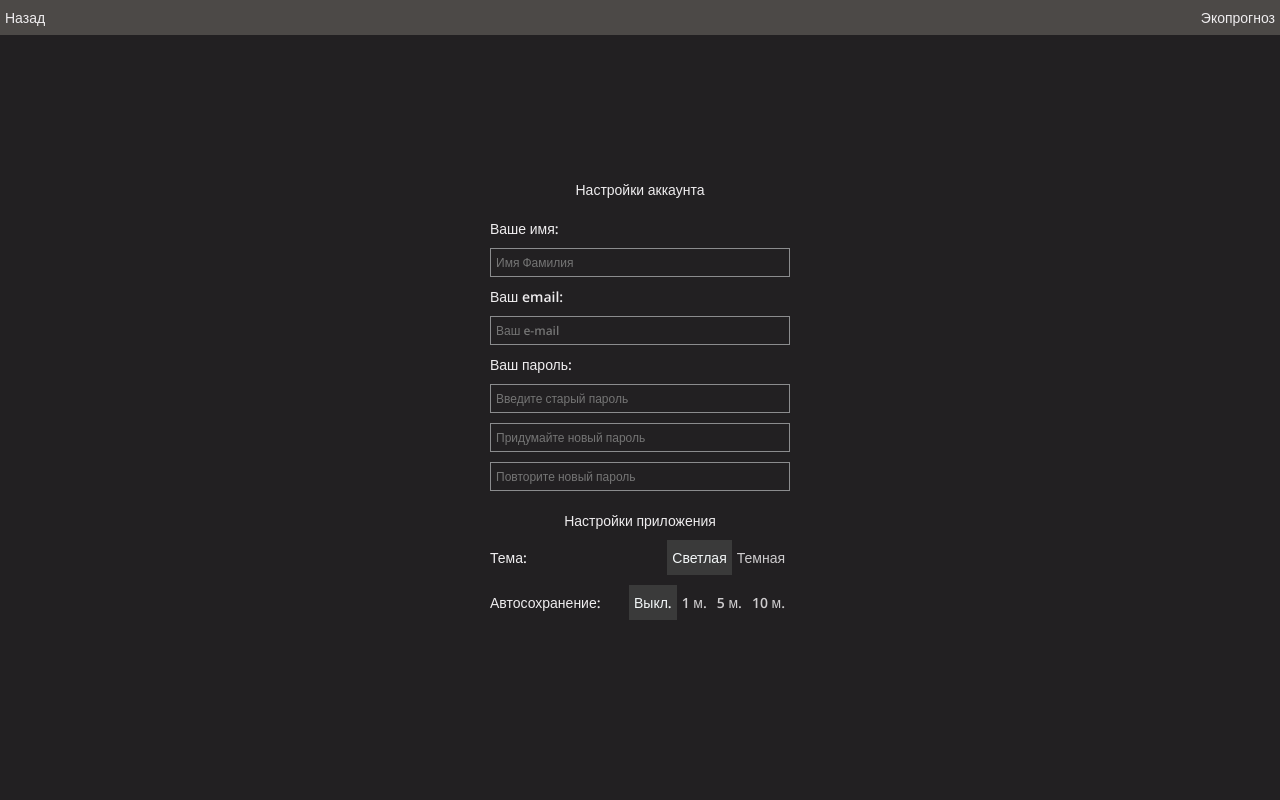
After one commit to ResetMind/Eco2, a PHP site: page /settings.html in a window 1280 px wide. The commit adds this page. Run offline with PHP 8.4, Linux system fonts and the light colour scheme.

Commit message:
settings

```diff
--- a/css/styles.css
+++ b/css/styles.css
@@ -332,3 +332,28 @@ footer span {
     background: #3a3a3a;
     transition-duration: 0.3s;
 }
+
+input[type="email"],
+input[type="text"],
+input[type="submit"],
+input[type="password"],
+button {
+    background: #222022;
+    border: 1px solid #8b8c8e;
+    border-radius: 0px;
+    color: #f4f8f9;
+    font-size: 12px;
+    padding: 5px;
+    outline: none;
+    font-family: 'Open Sans', sans-serif;
+    opacity: 100%;
+    transition: 0.3s;
+}
+
+input[type="submit"]:hover,
+button:hover {
+    background: #f4f8f9;
+    color: #222022;
+    cursor: pointer;
+    transition: 0.3s;
+}
--- /dev/null
+++ b/css/styles_set.css
@@ -0,0 +1,119 @@
+.settings {
+    position: absolute;
+    top: 0px;
+    left: 0px;
+    right: 0px;
+    bottom: 0px;
+    text-align: center;
+}
+
+.settings_content {
+    width: 300px;
+    margin: 0;
+    transform: translate(-50%, -50%);
+    position: absolute;
+    top: 50%;
+    left: 50%;
+    display: flex;
+    flex-direction: column;
+}
+
+.settings_content form {
+    margin-top: 10px;
+    display: flex;
+    flex-direction: column;
+    align-content: center;
+    align-items: center;
+}
+
+.settings_content span:not(.header_span) {
+    float: left;
+    width: 100%;
+    text-align: left;
+}
+
+.header_span:not(:first-child) {
+    margin-top: 20px;
+}
+
+span.error {
+    font-size: 11px;
+    height: 0;
+    opacity: 0;
+}
+
+@keyframes show {
+    from {
+        height: 0;
+        opacity: 0;
+    }
+    to {
+        height: 15px;
+        opacity: 100%;
+    }
+}
+
+@keyframes close {
+    from {
+        height: 15px;
+        opacity: 100%;
+    }
+    to {
+        height: 0;
+        opacity: 0;
+    }
+}
+
+span.show {
+    animation: show ease-out 0.3s forwards;
+}
+
+span.close {
+    animation: close ease-out 0.3s forwards;
+}
+
+.bd_e {
+    color: red;
+    margin-top: 10px;
+}
+
+input[type="email"],
+input[type="text"],
+input[type="password"] {
+    box-sizing: border-box;
+    width: 100%;
+}
+
+.settings_content input, .settings_content div {
+    margin-top: 10px;
+}
+
+.radio_div {
+    height: 35px;
+    display: inline-flex;
+    align-items: center;
+}
+
+.radio_div>input {
+    display: none;
+}
+
+.radio_div>label {
+    display: inline-block;
+    line-height: 35px;
+    padding-left: 5px;
+    padding-right: 5px;
+    white-space: nowrap;
+    text-align: center;
+    vertical-align: middle;
+    color: #ceccce;
+    background: transparent;
+    cursor: pointer;
+    transition-duration: 0.3s;
+}
+
+.radio_div>input:checked+label {
+    color: #f4f8f9;
+    background: #3a3a3a;
+    transition-duration: 0.3s;
+}
--- a/home.html
+++ b/home.html
@@ -2,14 +2,16 @@
 <html lang="ru">
 
 <head>
-    <meta charset="utf-8" />
-    <title>Экопрогнозззз</title>
+    <meta charset="UTF-8">
+    <meta name="viewport" content="width=device-width, initial-scale=1.0">
+    <title>Экопрогноз</title>
     <link rel="stylesheet" href="css/styles.css" />
 </head>
 
 <header>
     <a href="#">Сохранить</a>
     <a href="#">Расчет</a>
+    <a href="settings.html">Настройки</a>
     <span>Экопрогноз</span>
 </header>
 
--- a/login.html
+++ b/login.html
@@ -2,8 +2,9 @@
 <html lang="ru">
 
 <head>
-    <meta charset="utf-8" />
-    <title>Экопрогноз - Вход</title>
+    <meta charset="UTF-8">
+    <meta name="viewport" content="width=device-width, initial-scale=1.0">
+    <title>Вход - Экопрогноз</title>
     <link rel="stylesheet" href="css/styles.css" />
     <link rel="stylesheet" href="css/styles_auth.css" />
 </head>
--- a/registration.html
+++ b/registration.html
@@ -2,8 +2,9 @@
 <html lang="ru">
 
 <head>
-    <meta charset="utf-8" />
-    <title>Экопрогноз - Регистрация</title>
+    <meta charset="UTF-8">
+    <meta name="viewport" content="width=device-width, initial-scale=1.0">
+    <title>Регистрация - Экопрогноз</title>
     <link rel="stylesheet" href="css/styles.css" />
     <link rel="stylesheet" href="css/styles_auth.css" />
 </head>
--- /dev/null
+++ b/settings.html
@@ -0,0 +1,64 @@
+<!DOCTYPE html>
+<html lang="ru">
+<head>
+    <meta charset="UTF-8">
+    <meta name="viewport" content="width=device-width, initial-scale=1.0">
+    <title>Настройки - Экопрогноз</title>
+    <link rel="stylesheet" href="css/styles.css" />
+    <link rel="stylesheet" href="css/styles_set.css" />
+</head>
+
+<header>
+    <a href="home.html">Назад</a>
+    <span>Экопрогноз</span>
+</header>
+
+<body>
+    <div class="settings">
+        <div class="settings_content">
+            <span class="account_settings_span header_span">Настройки аккаунта</span>
+            <span class="bd_e error">Qwerty</span>
+            <form name="name_form" class="name_form" action="php/login.php" method="POST" novalidate>
+                <span>Ваше имя:</span>
+                <input type="text" name="name" class="name" placeholder="Имя Фамилия">
+                <span class="name_e error" class="info">Qwerty</span>
+            </form>
+            <form name="email_form" class="email_form" action="php/login.php" method="POST" novalidate>
+                <span>Ваш email:</span>
+                <input type="email" name="email" class="email" placeholder="Ваш e-mail">
+                <span class="email_e error">Qwerty</span>
+            </form>
+            <form name="password_form" class="password_form" action="php/login.php" method="POST" novalidate>
+                <span>Ваш пароль:</span>
+                <input type="password" name="password0" class="password0" placeholder="Введите старый пароль">
+                <span class="password0_e error">Qwerty</span>
+                <input type="password" name="password1" class="password1" placeholder="Придумайте новый пароль">
+                <span class="password1_e error">Qwerty</span>
+                <input type="password" name="password2" class="password2" placeholder="Повторите новый пароль">
+                <span class="password2_e error">Qwerty</span>
+            </form>
+            <span class="app_settings_span header_span">Настройки приложения</span>
+            <div class="radio_div">
+                <span>Тема:</span>
+                <input type="radio" name="theme_rad" value="1" id="theme_1" checked>
+                <label for="theme_1">Светлая</label>
+                <input type="radio" name="theme_rad" value="2" id="theme_2">
+                <label for="theme_2">Темная</label>
+            </div>
+            <div class="radio_div">
+                <span>Автосохранение:</span>
+                <input type="radio" name="autosave_rad" value="1" id="autosave_1" checked>
+                <label for="autosave_1">Выкл.</label>
+                <input type="radio" name="autosave_rad" value="2" id="autosave_2">
+                <label for="autosave_2">1 м.</label>
+                <input type="radio" name="autosave_rad" value="3" id="autosave_3">
+                <label for="autosave_3">5 м.</label>
+                <input type="radio" name="autosave_rad" value="4" id="autosave_4">
+                <label for="autosave_4">10 м.</label>
+            </div>
+        </div>
+    </div>
+    <script src="js/ajax.js" defer></script>
+    <script src="js/animation.js" defer></script>
+</body>
+</html>
```
Also changed, not shown: css/styles_auth.css (+0 -10 lines).
